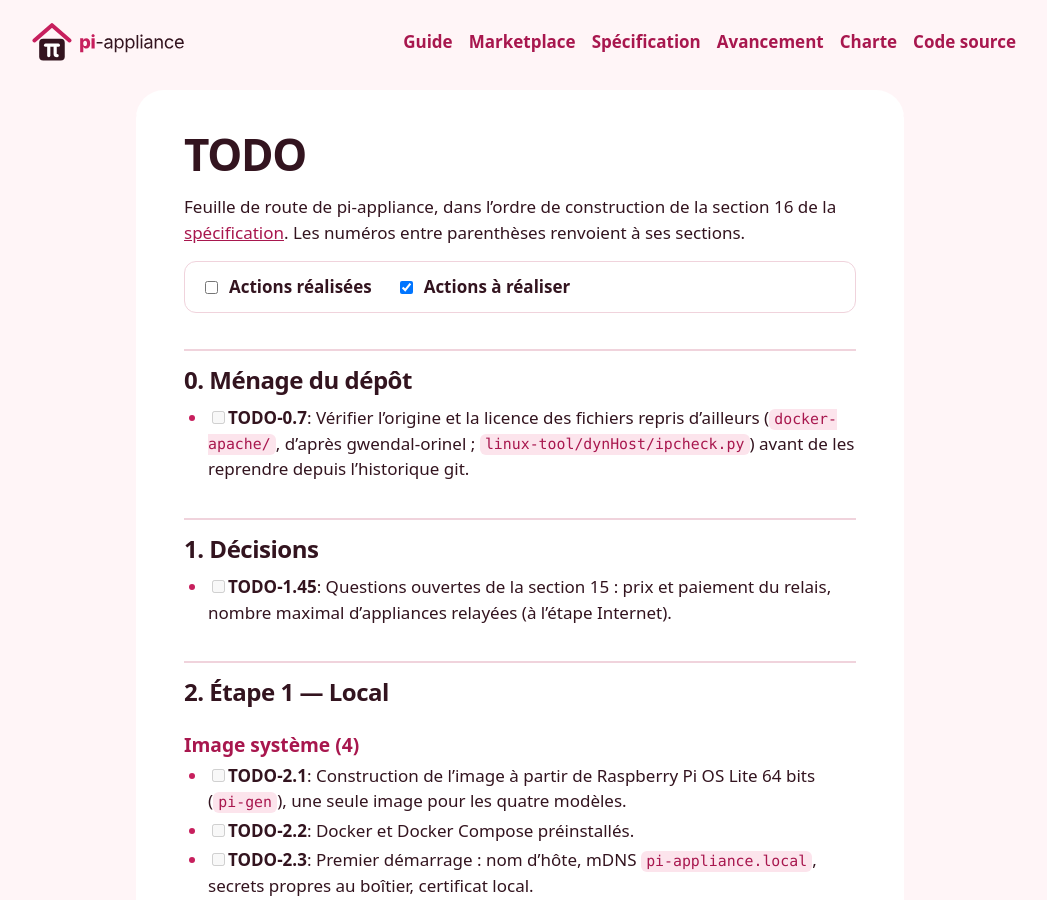
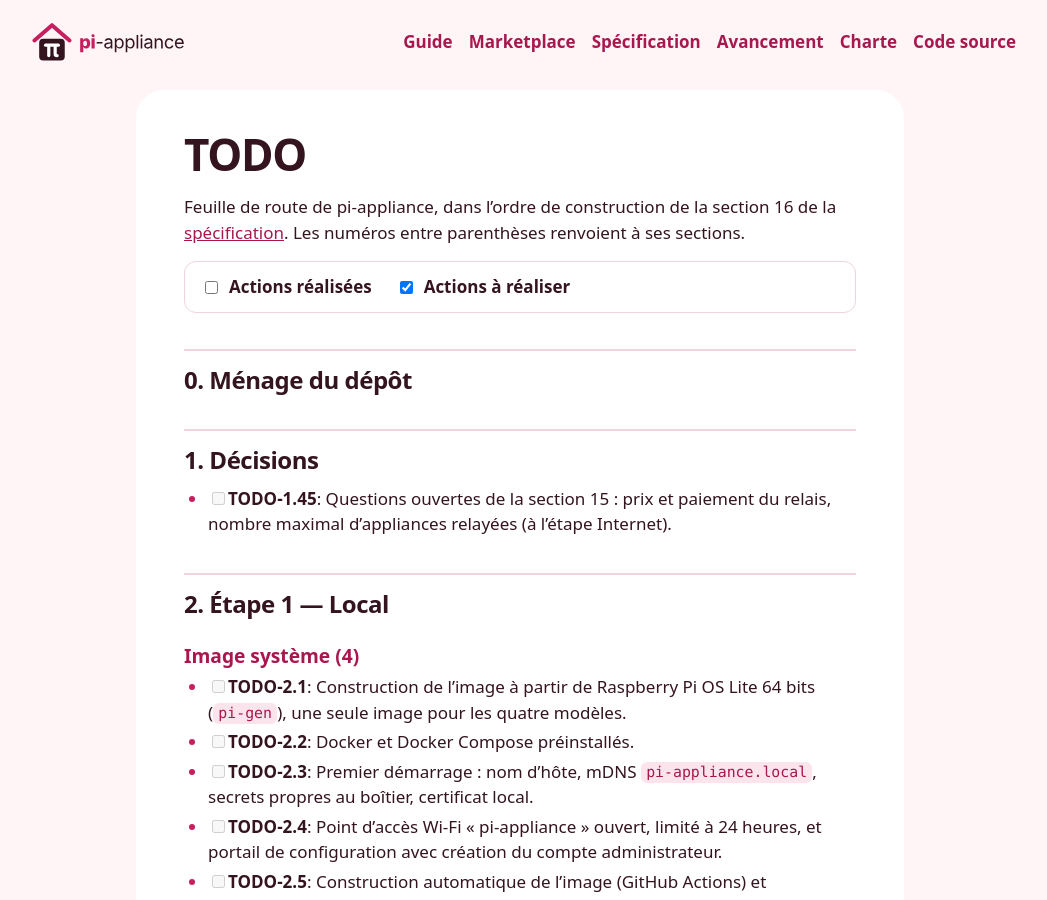
Before and after one commit to gmoulard/pi-appliance, a Jekyll site: the page built from docs/TODO.md, in a window 1280 px wide and 900 px high. Shown: the whole window, without its empty margins (120-1167 px from the left). Built offline with Jekyll 4.4.1, drawn with Linux system fonts in a browser that asks for light colours; our own code applies the rules of GitHub Pages for plain Markdown files.

Commit message:
Documentation: classe TODO-0.7 sans suite
Co-authored-by: Copilot <223556219+Copilot@users.noreply.github.com>

```diff
--- a/docs/TODO.md
+++ b/docs/TODO.md
@@ -15,7 +15,7 @@ Feuille de route de pi-appliance, dans l'ordre de construction de la section 16
 - [x] **TODO-0.4**: Supprimer `tmp.uml` (exemple PlantUML sans rapport avec le projet).
 - [x] **TODO-0.5**: Choisir une licence et ajouter `LICENSE` : AGPL-3.0 (1.2).
 - [x] **TODO-0.6**: Ajouter l'en-tête de licence aux fichiers de code existants (Go et interface web).
-- [ ] **TODO-0.7**: Vérifier l'origine et la licence des fichiers repris d'ailleurs (`docker-apache/`, d'après gwendal-orinel ; `linux-tool/dynHost/ipcheck.py`) avant de les reprendre depuis l'historique git.
+- [x] **TODO-0.7**: Classée sans suite : ces fichiers historiques ne sont pas repris dans le dépôt courant ; vérifier leur origine et leur licence seulement si leur récupération est décidée.
 
 ## 1. Décisions
 
```
